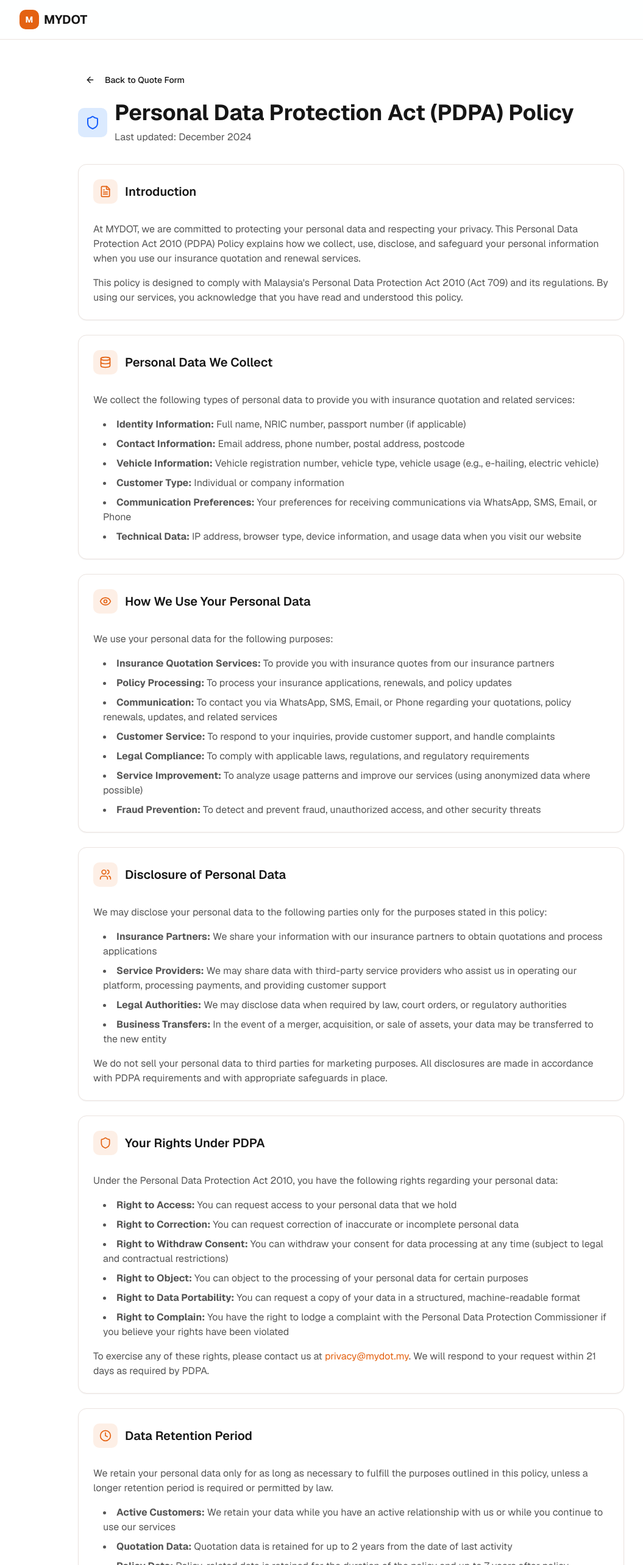
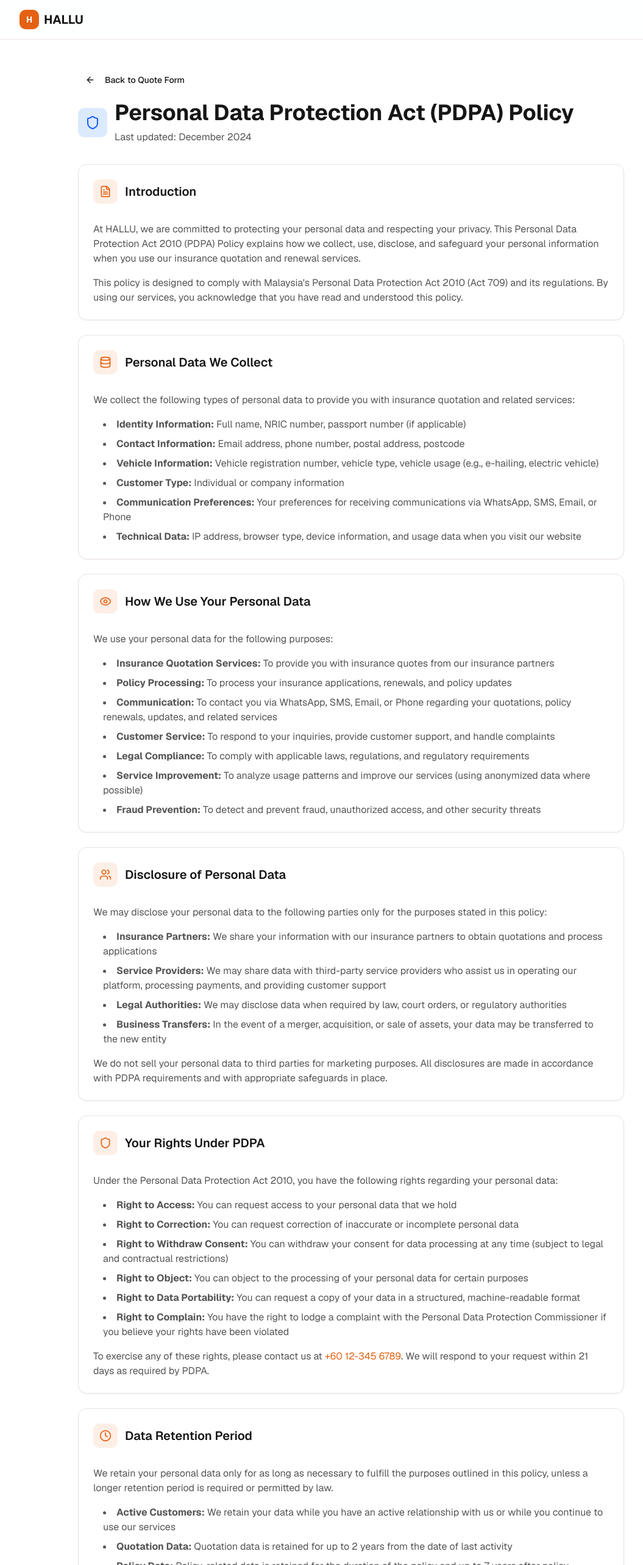
Before and after one commit to amirulhakim47/pj-insurance, a Next.js app: page /pdpa-policy in a window 1280 px wide. Shown: the top 2566 px of the page at 61% size, without its empty margins (64-1119 px from the left). Built offline with nearby package versions, Linux system fonts and the light colour scheme.

Commit message:
refactor: update branding and contact information across the application

```diff
--- a/src/app/pdpa-policy/page.tsx
+++ b/src/app/pdpa-policy/page.tsx
@@ -17,7 +17,7 @@ export default function PDPAPolicyPage() {
       content: (
         <div className="space-y-4">
           <p className="text-muted-foreground">
-            At MYDOT, we are committed to protecting your personal data and
+            At HALLU, we are committed to protecting your personal data and
             respecting your privacy. This Personal Data Protection Act 2010
             (PDPA) Policy explains how we collect, use, disclose, and safeguard
             your personal information when you use our insurance quotation and
@@ -193,10 +193,10 @@ export default function PDPAPolicyPage() {
           <p className="text-muted-foreground">
             To exercise any of these rights, please contact us at{' '}
             <a
-              href="mailto:privacy@mydot.my"
+              href="tel:+60123456789"
               className="text-primary hover:underline"
             >
-              privacy@mydot.my
+              +60 12-345 6789
             </a>
             . We will respond to your request within 21 days as required by PDPA.
           </p>
@@ -362,15 +362,6 @@ export default function PDPAPolicyPage() {
               </p>
               <div className="space-y-2 text-sm">
                 <p>
-                  <strong>Email:</strong>{' '}
-                  <a
-                    href="mailto:privacy@kawkaw.my"
-                    className="text-primary hover:underline"
-                  >
-                    privacy@kawkaw.my
-                  </a>
-                </p>
-                <p>
                   <strong>Phone:</strong>{' '}
                   <a
                     href="tel:+60123456789"
--- a/src/components/ui/footer.tsx
+++ b/src/components/ui/footer.tsx
@@ -14,10 +14,10 @@ export function Footer() {
           <div className="space-y-4">
             <div className="flex items-center space-x-2">
               <div className="w-8 h-8 bg-primary rounded-lg flex items-center justify-center">
-                <span className="text-primary-foreground font-bold text-sm">M</span>
+                <span className="text-primary-foreground font-bold text-sm">H</span>
               </div>
               <h3 className="text-xl font-bold text-foreground">
-                MYDOT
+                HALLU
               </h3>
             </div>
             <p className="text-sm text-muted-foreground max-w-xs leading-relaxed">
@@ -27,11 +27,11 @@ export function Footer() {
 
           {/* Company Details */}
           <div className="space-y-4">
-            <h4 className="font-semibold text-foreground">Company Details</h4>
+            <h4 className="font-semibold text-foreground">Contact Us</h4>
             <ul className="space-y-2 text-sm text-muted-foreground">
-              <li className="font-medium text-foreground">MYDOT CONSULTING</li>
+              <li className="font-medium text-foreground">DC AUTO SERVICES</li>
               <li>SSM: 202503063833</li>
-              <li>Email : support@mydotconsulting.com</li>
+              <li>Phone: +60 12-345 6789</li>
             </ul>
           </div>
 
@@ -48,7 +48,7 @@ export function Footer() {
         </div>
 
         <div className="border-t mt-12 pt-8 text-center text-sm text-muted-foreground">
-          <p>&copy; {currentYear} MYDOT CONSULTING. All rights reserved.</p>
+          <p>&copy; {currentYear} HALLU by DC AUTO SERVICES. All rights reserved.</p>
         </div>
       </Container>
     </footer>
--- a/src/components/ui/layout.tsx
+++ b/src/components/ui/layout.tsx
@@ -49,10 +49,10 @@ export function PageLayout({
               {headerContent || (
                 <Link href="/" className="flex items-center space-x-2 transition-opacity hover:opacity-80">
                   <div className="w-8 h-8 bg-primary rounded-lg flex items-center justify-center">
-                    <span className="text-primary-foreground font-bold text-sm">M</span>
+                    <span className="text-primary-foreground font-bold text-sm">H</span>
                   </div>
                   <h1 className="text-xl font-bold text-foreground">
-                    MYDOT
+                    HALLU
                   </h1>
                 </Link>
               )}
```
Also changed, not shown: 1 other file (tests, documents, lock files or other folders).
